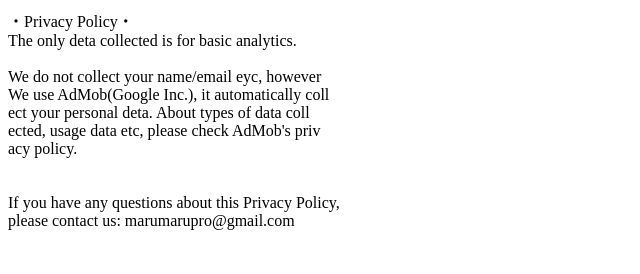
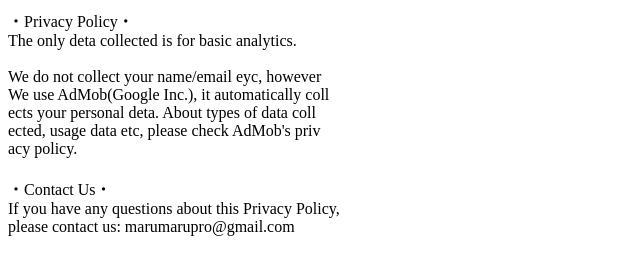
Before and after one commit to rk4010/Privacy-Policy-english, a plain HTML site: page index.html in a window 1280 px wide. Shown: the whole page, without its empty margins (0-640 px from the left). Drawn offline with Linux system fonts and the light colour scheme.

Commit message:
おｋ２

```diff
--- a/index.html
+++ b/index.html
@@ -8,11 +8,11 @@ The only deta collected is for basic analytics.<br>
 <br>
 We do not collect your name/email eyc, however<br>
 We use AdMob(Google Inc.), it automatically coll<br>
-ect your personal deta. About types of data coll<br>
+ects your personal deta. About types of data coll<br>
 ected, usage data etc, please check AdMob's priv<br>
 acy policy.<br>
 <br>
-<Contact Us><br>
+・Contact Us・<br>
 If you have any questions about this Privacy Policy,<br>
 please contact us: marumarupro@gmail.com <br>
 
```
